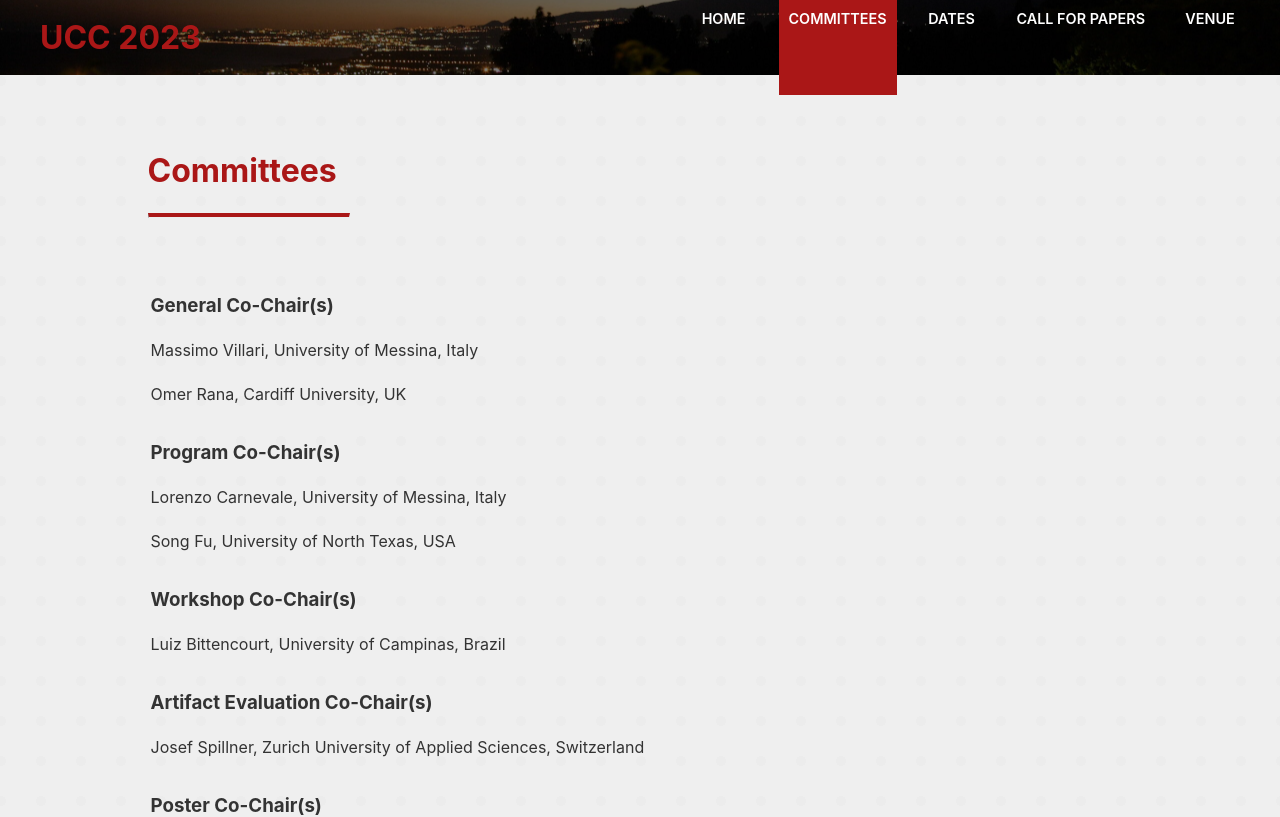
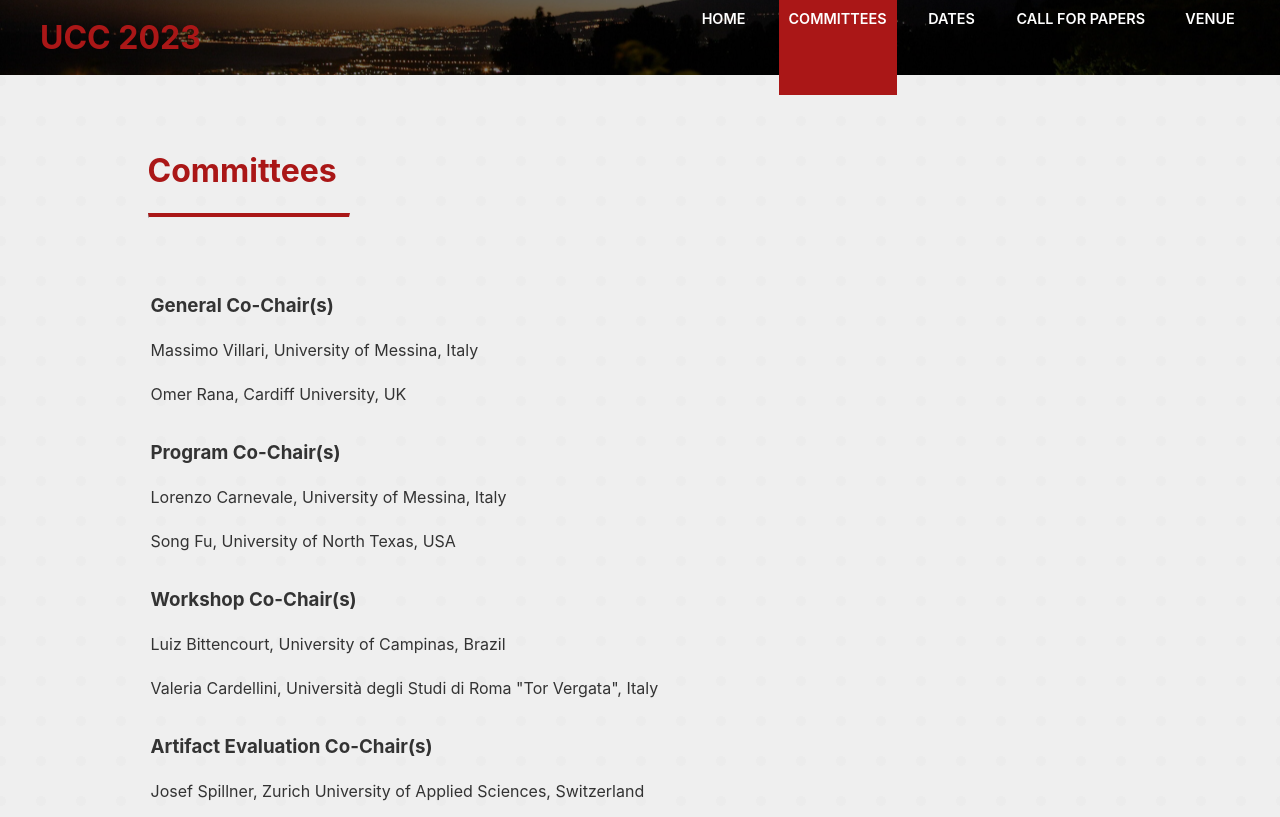
Before and after one commit to UCC-Conference/UCC2023, a React (Create React App) app: page /committees in a window 1280 px wide. Shown: the top 817 px of the page. Built offline with nearby package versions, Linux system fonts and the light colour scheme.

Commit message:
add Valeria Cardellini as Workshop Co-Chair

```diff
--- a/src/pages/Committees.js
+++ b/src/pages/Committees.js
@@ -41,6 +41,9 @@ const Committees = () => {
                         </tr>
                         <tr>
                             <td>Luiz Bittencourt, University of Campinas, Brazil</td>
+                        </tr>
+                        <tr>
+                            <td>Valeria Cardellini, Università degli Studi di Roma "Tor Vergata", Italy</td>
                         </tr>
 
                         <tr>
```
